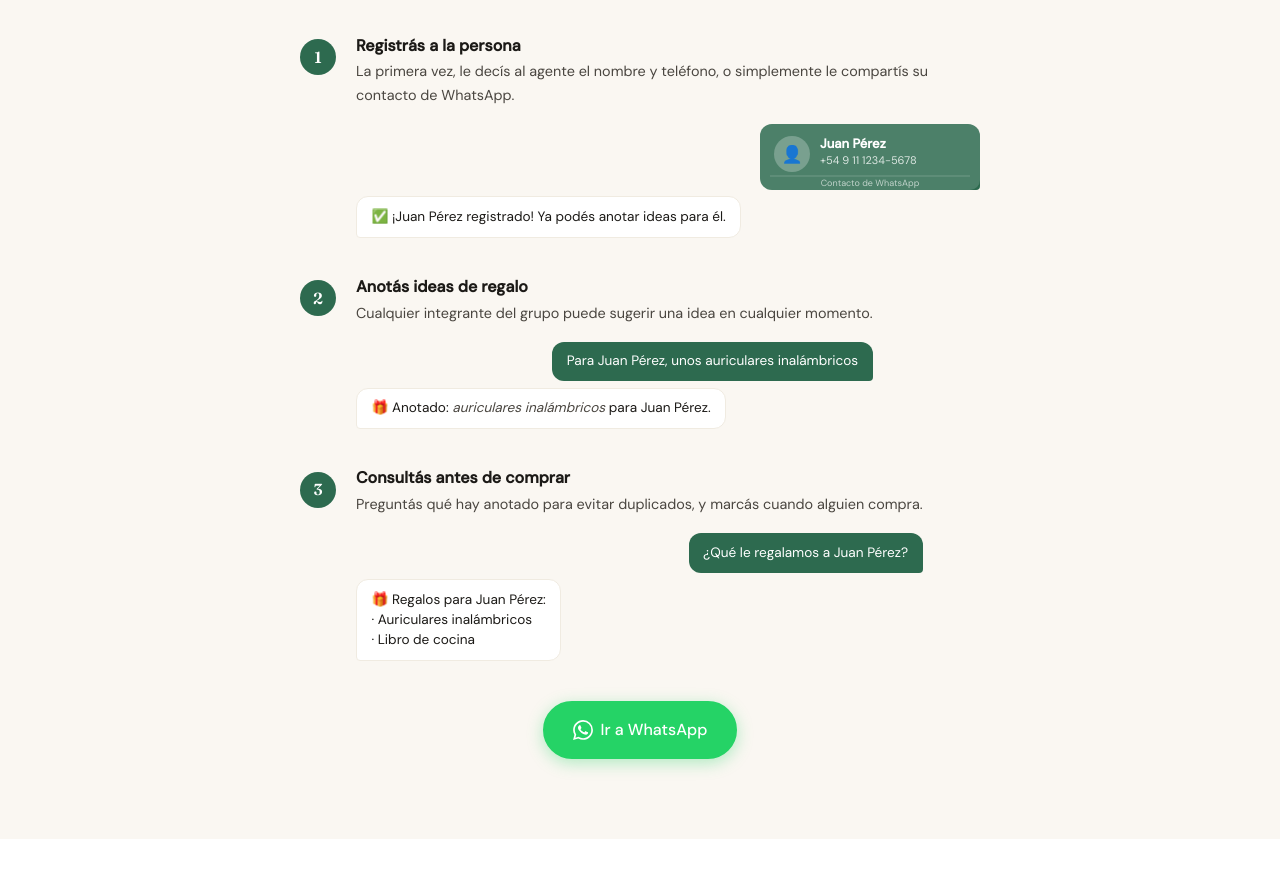
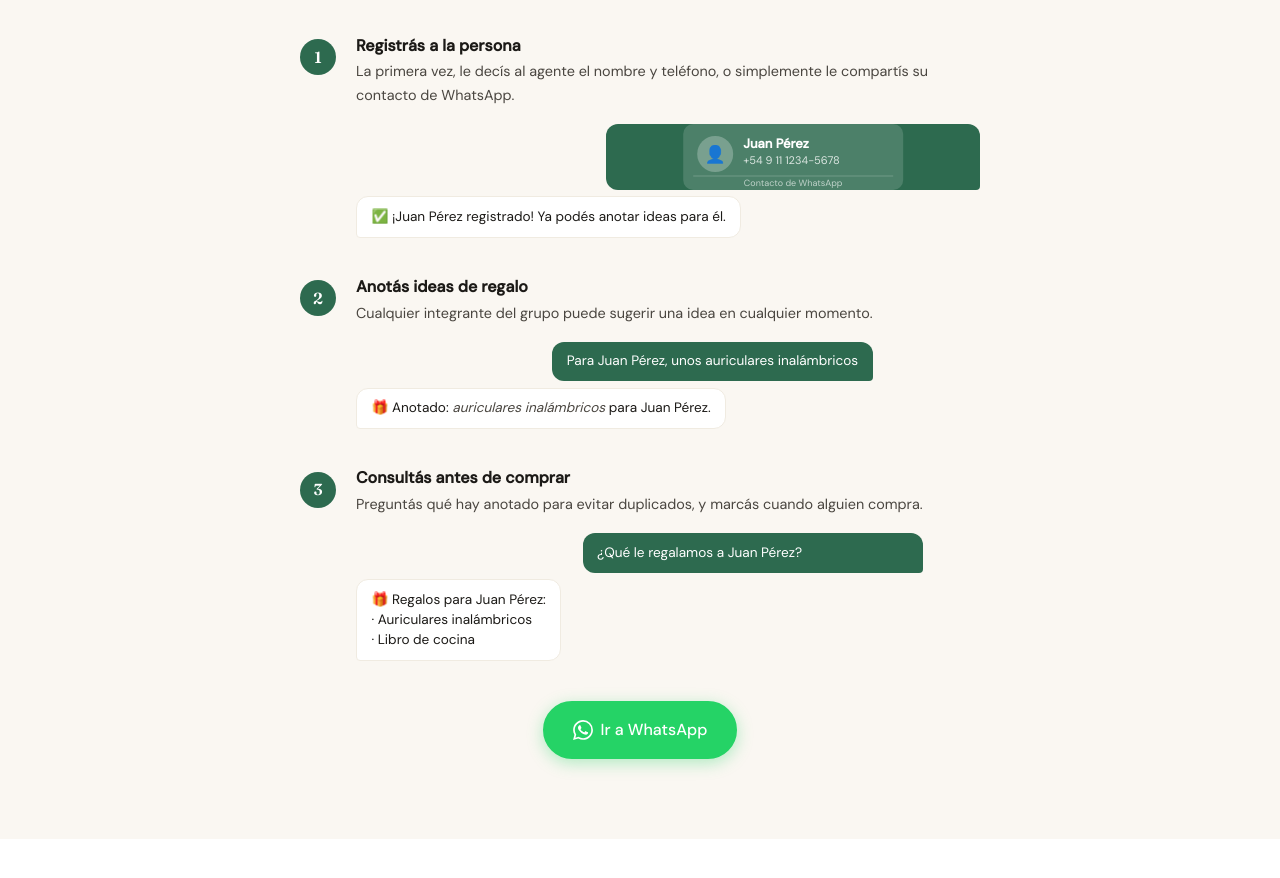
Before and after one commit to martincontuci/qlc-site, a plain HTML site: page index.html in a window 1280 px wide. Shown: the part 1693-2571 px from the top of the page. Drawn offline with Linux system fonts and the light colour scheme.

Commit message:
Website polish - fix vCard bubble width alignment

```diff
--- a/index.html
+++ b/index.html
@@ -123,7 +123,7 @@
               <p>La primera vez, le decís al agente el nombre y teléfono, o simplemente le compartís su contacto de WhatsApp.</p>
               <div class="chat-bubbles">
                 <div class="chat-bubble outgoing vcard-bubble">
-                  <svg xmlns="http://www.w3.org/2000/svg" viewBox="0 0 220 66" width="220" height="66" style="display:block;">
+                  <svg xmlns="http://www.w3.org/2000/svg" viewBox="0 0 220 66" width="100%" height="66" style="display:block;">
                     <rect width="220" height="66" rx="10" fill="rgba(255,255,255,0.15)"/>
                     <circle cx="32" cy="30" r="18" fill="rgba(255,255,255,0.25)"/>
                     <text x="32" y="36" text-anchor="middle" font-size="17" fill="white">👤</text>
--- a/styles.css
+++ b/styles.css
@@ -456,6 +456,7 @@ a:hover { text-decoration: underline; }
   color: var(--white);
   border-bottom-right-radius: 4px;
   align-self: flex-end;
+  min-width: 60%;
 }
 
 .chat-bubble.incoming {
```
